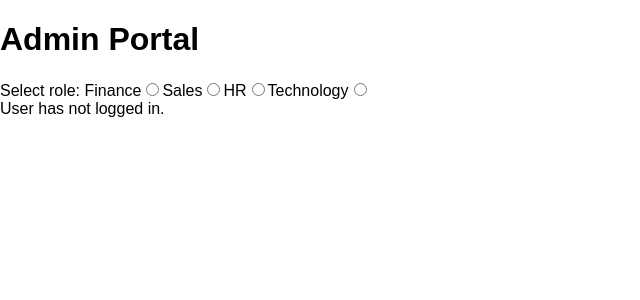
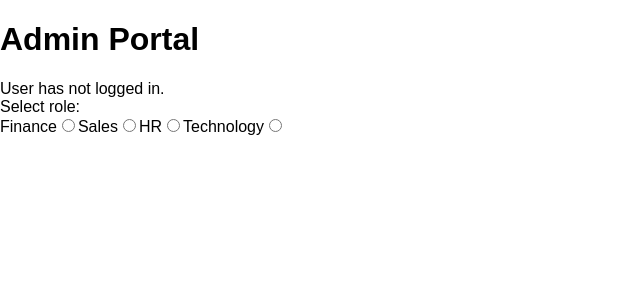
Before and after one commit to danielAFA/swe-group-project, a React (Create React App) app in the folder client/: page / in a window 1280 px wide. Shown: the top 300 px of the page, without its empty margins (0-640 px from the left). Built offline with nearby package versions, Linux system fonts and the light colour scheme.

Commit message:
reduced and reorganized

```diff
--- a/client/src/App.js
+++ b/client/src/App.js
@@ -1,36 +1,44 @@
 import React, { useState } from "react";
-import Connect from "./components/Connect";
+import Requester from "./components/Requester";
 import RoleSelection from "./components/RoleSelection";
 import LinkContainer from "./components/LinkContainer";
 import Logout from "./components/Logout";
+import { ROLES } from "./constants";
 import "./App.css";
 
 function App() {
   const [role, setRole] = useState();
-  const [loggedIn, setLoggedIn] = useState(false);
+  const [isLoggedIn, setIsLoggedIn] = useState(false);
   const [linkData, setLinkData] = useState();
 
   const Status = () => (
     <div>User {role ? " role: " + role : "has not logged in"}.</div>
   );
 
+  const logOut = () => {
+    setIsLoggedIn(false);
+    setLinkData(null);
+    setRole(null);
+  };
+
+  const logIn = role => {
+    setIsLoggedIn(true);
+    setRole(role);
+  };
+
   return (
     <div>
       <h1>Admin Portal</h1>
-      {!loggedIn ? (
-        <RoleSelection setRole={setRole} setLoggedIn={setLoggedIn} />
+      <Status />
+      {isLoggedIn ? (
+        <div>
+          <Logout logOut={logOut} />
+          <Requester role={role} setLinkData={setLinkData} />
+          {linkData && <LinkContainer role={role} linkData={linkData} />}
+        </div>
       ) : (
-        <div>
-          <Logout
-            setLoggedIn={setLoggedIn}
-            setLinkData={setLinkData}
-            setRole={setRole}
-          />
-          <Connect role={role} setLinkData={setLinkData} />
-        </div>
+        <RoleSelection roles={ROLES} logIn={logIn} />
       )}
-      <Status />
-      {linkData && role && <LinkContainer role={role} linkData={linkData} />}
     </div>
   );
 }
--- a/client/src/components/LinkContainer.js
+++ b/client/src/components/LinkContainer.js
@@ -5,7 +5,7 @@ const LinkContainer = ({ role, linkData }) => (
     <label>{role} links:</label>
     {linkData.map((link, index) => (
       <div key={index}>
-        <a href={link.url}>{link.title}</a>
+        <a href={link.url}>{link.display_name}</a>
       </div>
     ))}
   </div>
--- a/client/src/components/Logout.js
+++ b/client/src/components/Logout.js
@@ -1,12 +1,4 @@
 import React from "react";
 
-const Logout = ({ setLoggedIn, setLinkData, setRole }) => {
-  const handleLogoutClick = () => {
-    setLoggedIn(false);
-    setLinkData(null);
-    setRole(null);
-  };
-  return <button onClick={handleLogoutClick}>Log out</button>;
-};
-
+const Logout = ({ logOut }) => <button onClick={logOut}>Log out</button>;
 export default Logout;
--- a/client/src/components/Connect.js
+++ b/client/src/components/Requester.js
@@ -1,16 +1,18 @@
 import React, { useEffect } from "react";
-import useFetch from "./../util/useFetch";
+import useFetch from "../util/useFetch";
 
-function Connect({ setLinkData }) {
+const mockData = [
+  { display_name: "Google", url: "https://google.com" },
+  { display_name: "Yahoo", url: "https://yahoo.com" },
+];
+
+function Requester({ setLinkData }) {
   const url = `http://localhost:${3001}/`;
   const [response, loading, hasError] = useFetch(url);
 
   useEffect(() => {
     //setLinkData(response);
-    setLinkData([
-      { title: "Google", url: "https://google.com" },
-      { title: "Yahoo", url: "https://yahoo.com" },
-    ]);
+    setLinkData(mockData);
   }, []);
 
   return (
@@ -26,4 +28,4 @@ function Connect({ setLinkData }) {
   );
 }
 
-export default Connect;
+export default Requester;
--- a/client/src/components/RoleSelection.js
+++ b/client/src/components/RoleSelection.js
@@ -1,47 +1,26 @@
 import React, { useState } from "react";
 
-const RoleSelection = ({ setRole, setLoggedIn }) => {
-  const roles = ["Finance", "Sales", "HR", "Technology"];
-
+const RoleSelection = ({ roles, logIn }) => {
   return (
-    <div>
-      <RadioSelect
-        options={roles}
-        setSelected={setRole}
-        setLoggedIn={setLoggedIn}
-      />
-    </div>
+    <label>
+      Select role: <RadioInput options={roles} action={logIn} />
+    </label>
   );
 };
 
-const RadioSelect = ({ options, setSelected, setLoggedIn }) => {
-  const initialState = options.reduce((acc, current) => {
-    acc[current] = false;
-    return acc;
-  }, {});
+const RadioInput = ({ options, action }) => {
+  const getCheckedOptions = (selectedOption = null) =>
+    options.reduce((acc, cur) => ({ ...acc, cur: cur === selectedOption }), {});
 
-  const [selectionState, setSelectionState] = useState(initialState);
+  const [checkedList, setCheckedList] = useState(getCheckedOptions());
 
-  const updateSelectionState = option => {
-    const prevState = { ...selectionState };
-
-    for (const prop in selectionState) {
-      prevState[prop] = option === prop;
-    }
-
-    setSelectionState(prevState);
-  };
-
-  const handleSelection = event => {
-    setLoggedIn(true);
-    updateSelectionState(event.target.value);
-    setSelected(event.target.value);
+  const handleSelect = ({ target: { value } }) => {
+    action(value);
+    setCheckedList(getCheckedOptions(value));
   };
 
   return (
     <form>
-      <label>
-        Select role:{" "}
       {options.map((option, i) => (
         <label key={i}>
           {option}
@@ -49,12 +28,11 @@ const RadioSelect = ({ options, setSelected, setLoggedIn }) => {
             type="radio"
             value={option}
             name="option-type"
-              checked={selectionState[option]}
-              onChange={handleSelection}
+            checked={checkedList[option]}
+            onChange={handleSelect}
           ></input>
         </label>
       ))}
-      </label>
     </form>
   );
 };
--- /dev/null
+++ b/client/src/constants.js
@@ -0,0 +1 @@
+export const ROLES = ["Finance", "Sales", "HR", "Technology"];
```
Lines whose indentation alone changed are shown as unchanged.
